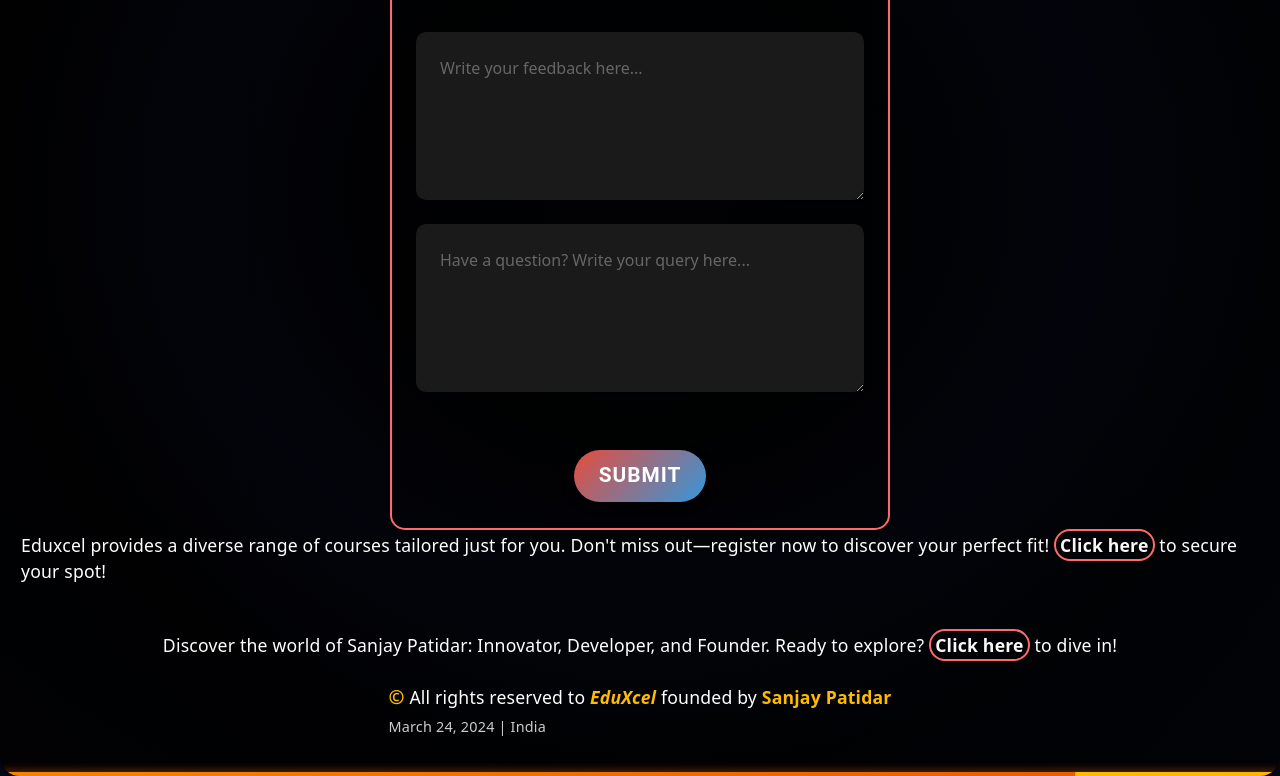
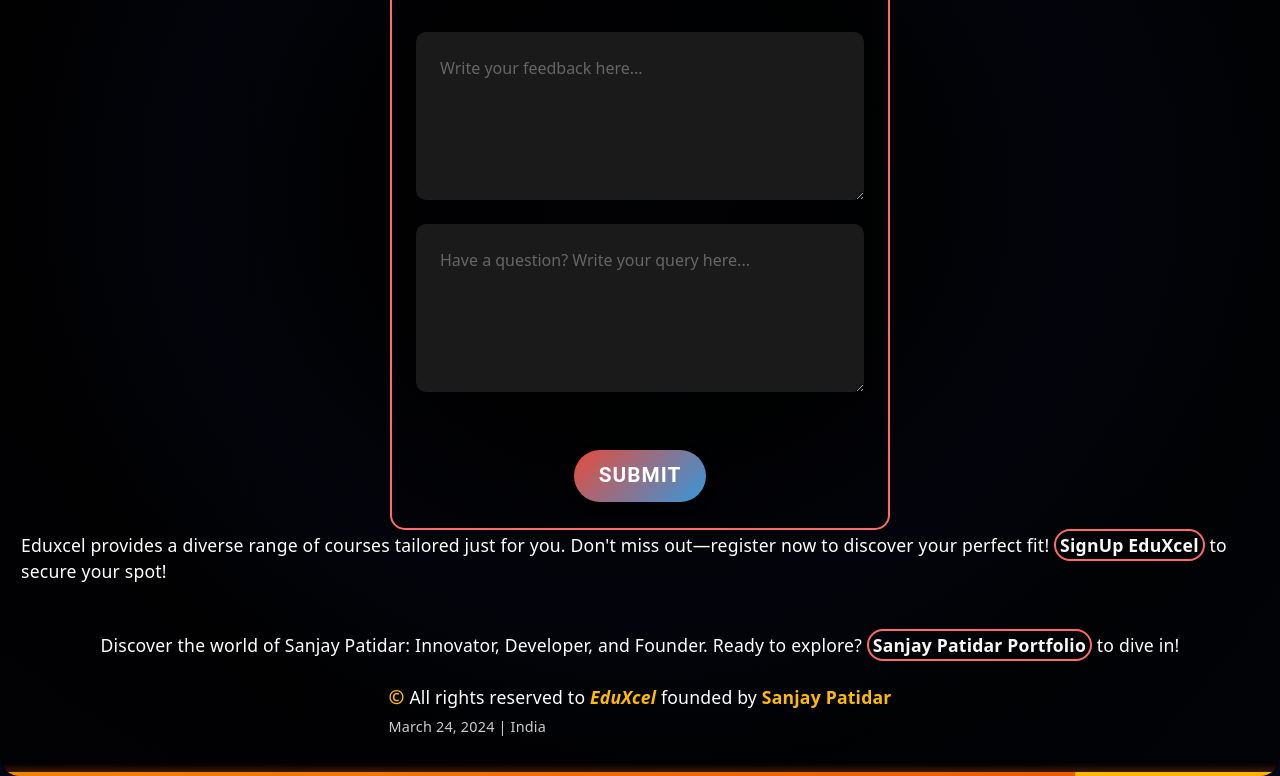
Before and after one commit to hello-developer-sanjay/EduXcel-Empowering-Careers-in-Tech-Expert-Insights-Cutting-Edge-Education-and-Skill-Mastery, a React (Vite) app in the folder frontend/: page /signin in a window 1280 px wide. Shown: the part 1555-2331 px from the top of the page. Built offline with nearby package versions, Linux system fonts and the light colour scheme.

Commit message:
Update Footer.jsx

```diff
--- a/frontend/src/components/Footer.jsx
+++ b/frontend/src/components/Footer.jsx
@@ -562,11 +562,11 @@ let endpoint = "submit-feedback";
 
 
 
-<Text>Eduxcel provides a diverse range of courses tailored just for you. Don't miss out—register now to discover your perfect fit! <a aria-label="Register for courses at Eduxcel" style={{ color: '#FAF7F7', padding: '2px 4px', border: '2px solid #ff6b6b', borderRadius: '30px', cursor: 'pointer', textDecoration: 'none' }} href='https://eduxcel.vercel.app/signup' target='_blank'>Click here</a> to secure your spot!</Text>
+<Text>Eduxcel provides a diverse range of courses tailored just for you. Don't miss out—register now to discover your perfect fit! <a aria-label="Register for courses at Eduxcel" style={{ color: '#FAF7F7', padding: '2px 4px', border: '2px solid #ff6b6b', borderRadius: '30px', cursor: 'pointer', textDecoration: 'none' }} href='https://eduxcel.vercel.app/signup' target='_blank'>SignUp EduXcel</a> to secure your spot!</Text>
 
 <Text>
 </Text>
-<Text>Discover the world of Sanjay Patidar: Innovator, Developer, and Founder. Ready to explore? <a aria-label="Explore Sanjay Patidar's portfolio" style={{ color: '#FAF7F7', padding: '2px 4px', border: '2px solid #ff6b6b', borderRadius: '30px', cursor: 'pointer', textDecoration: 'none' }} href='https://sanjay-patidar.vercel.app/' target='_blank'>Click here</a> to dive in!</Text>
+<Text>Discover the world of Sanjay Patidar: Innovator, Developer, and Founder. Ready to explore? <a aria-label="Explore Sanjay Patidar's portfolio" style={{ color: '#FAF7F7', padding: '2px 4px', border: '2px solid #ff6b6b', borderRadius: '30px', cursor: 'pointer', textDecoration: 'none' }} href='https://sanjay-patidar.vercel.app/' target='_blank'>Sanjay Patidar Portfolio</a> to dive in!</Text>
 <Text>
   <span style={{ color: '#ffbb00', fontWeight: 'bold', fontSize: '1.2rem' }}>©</span> All rights reserved to&nbsp;
   <span style={{ fontWeight: 'bold', fontStyle: 'italic', color: '#ffbb00' }}>EduXcel</span> founded by&nbsp;
```
